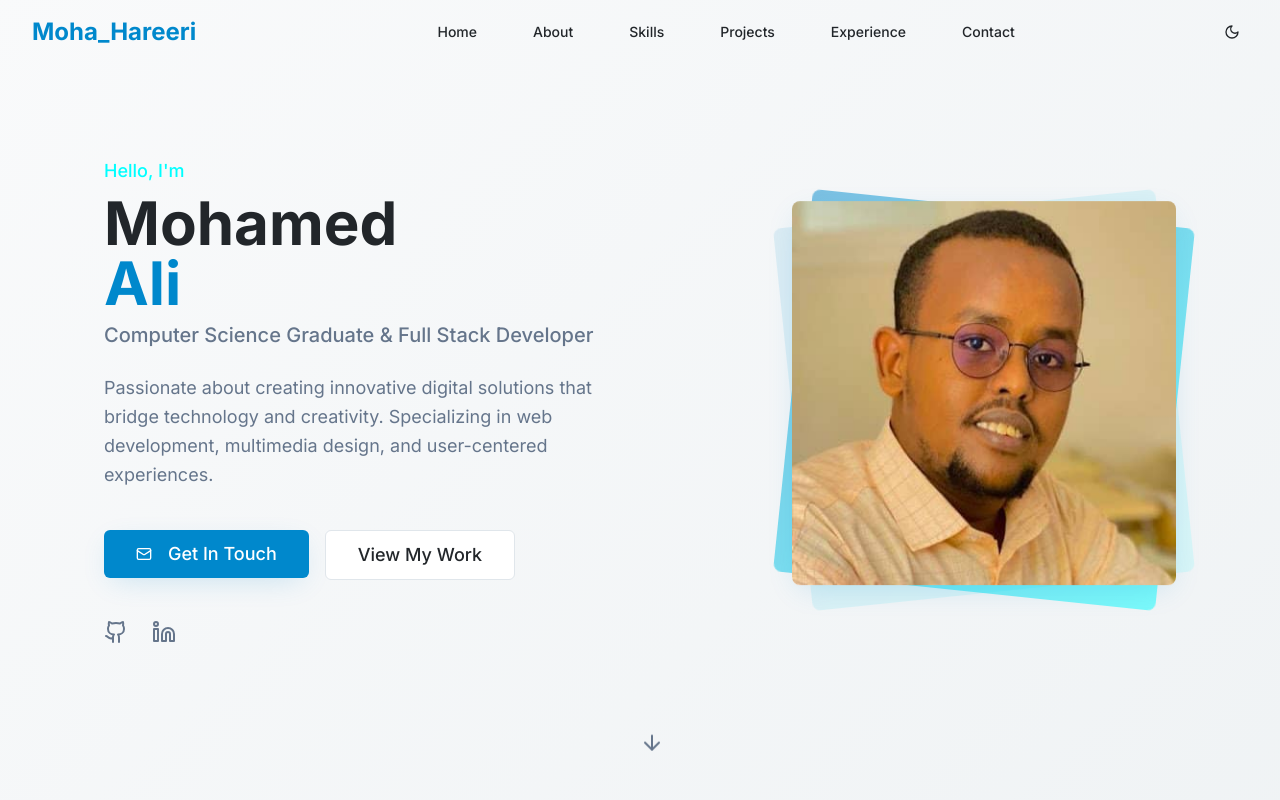
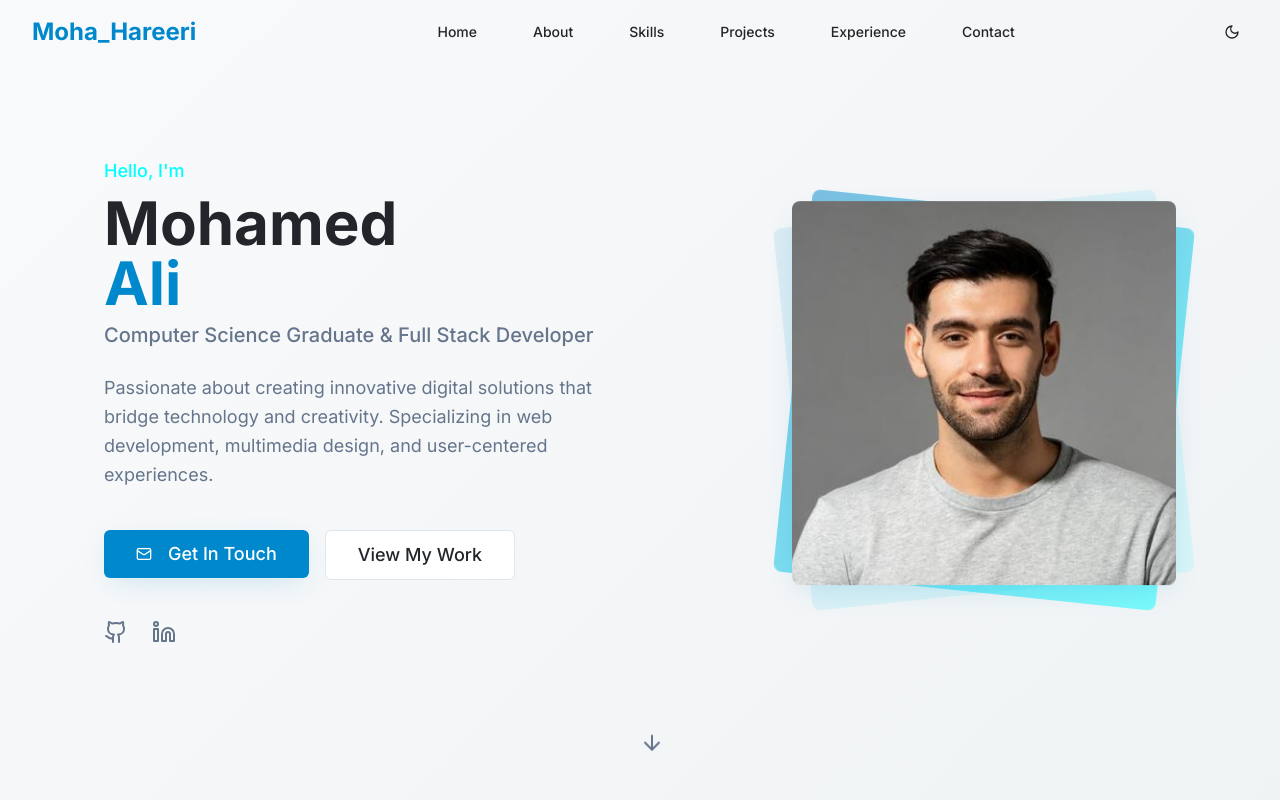
Before and after one commit to Mohamedbdi/hareeri-web-spark, a React (Vite) app: page / in a window 1280 px wide. Shown: the top 800 px of the page. Built offline with nearby package versions, Linux system fonts and the light colour scheme.

Commit message:
Update profile image
Change the profile image to the provided image.

```diff
--- a/src/components/sections/HeroSection.tsx
+++ b/src/components/sections/HeroSection.tsx
@@ -78,7 +78,7 @@ const HeroSection = () => {
               {/* Profile image */}
               <div className="relative z-10 floating">
                 <img
-                  src="/lovable-uploads/910a29b6-2cb2-4c6c-999f-46b310ee650e.png"
+                  src="/lovable-uploads/8c0cf272-9a58-4ea1-8aad-dd64d5b79b8b.png"
                   alt="Mohamed Abdisalan Ali"
                   className="w-80 h-80 lg:w-96 lg:h-96 object-cover rounded-lg shadow-elegant"
                 />
```
Also changed, not shown: public/lovable-uploads/8c0cf272-9a58-4ea1-8aad-dd64d5b79b8b.png (added).
